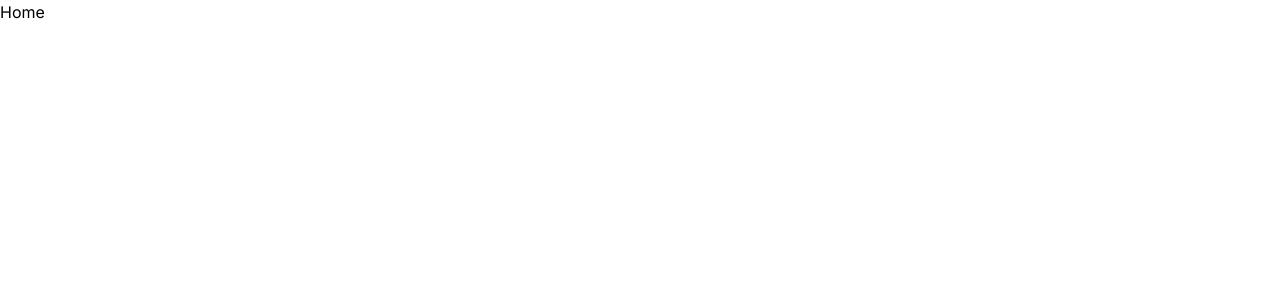
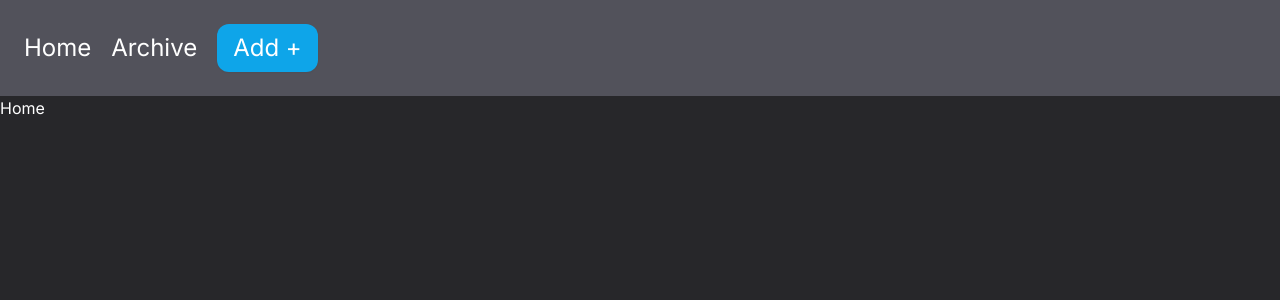
Before and after one commit to kryparnold/my-todo-app, a Next.js app: page / in a window 1280 px wide. Shown: the top 300 px of the page. Built offline with nearby package versions, Linux system fonts and the light colour scheme.

Commit message:
styling changes and added navbar

```diff
--- a/src/app/layout.tsx
+++ b/src/app/layout.tsx
@@ -1,6 +1,7 @@
 import type { Metadata } from "next";
 import { Inter } from "next/font/google";
 import "./globals.css";
+import Navbar from "@/components/Navbar";
 
 const inter = Inter({ subsets: ["latin"] });
 
@@ -15,8 +16,11 @@
     children: React.ReactNode;
 }>) {
     return (
-        <html lang="en">
-            <body className={inter.className}>{children}</body>
+        <html lang="en" className="min-h-screen">
+            <body className={`${inter.className} min-h-screen bg-zinc-800 text-white`}>
+                <Navbar />
+                {children}
+            </body>
         </html>
     );
 }
```
